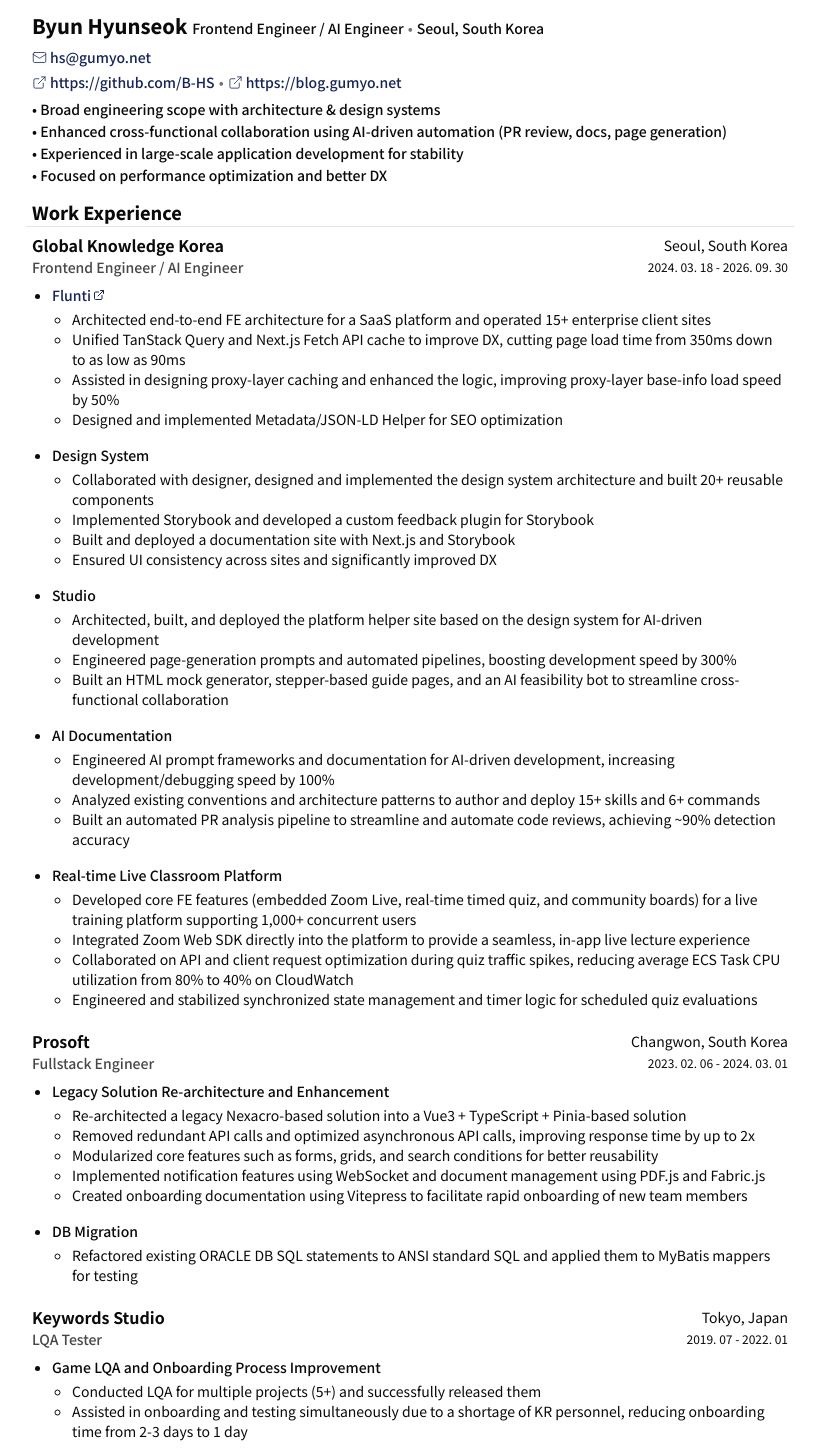
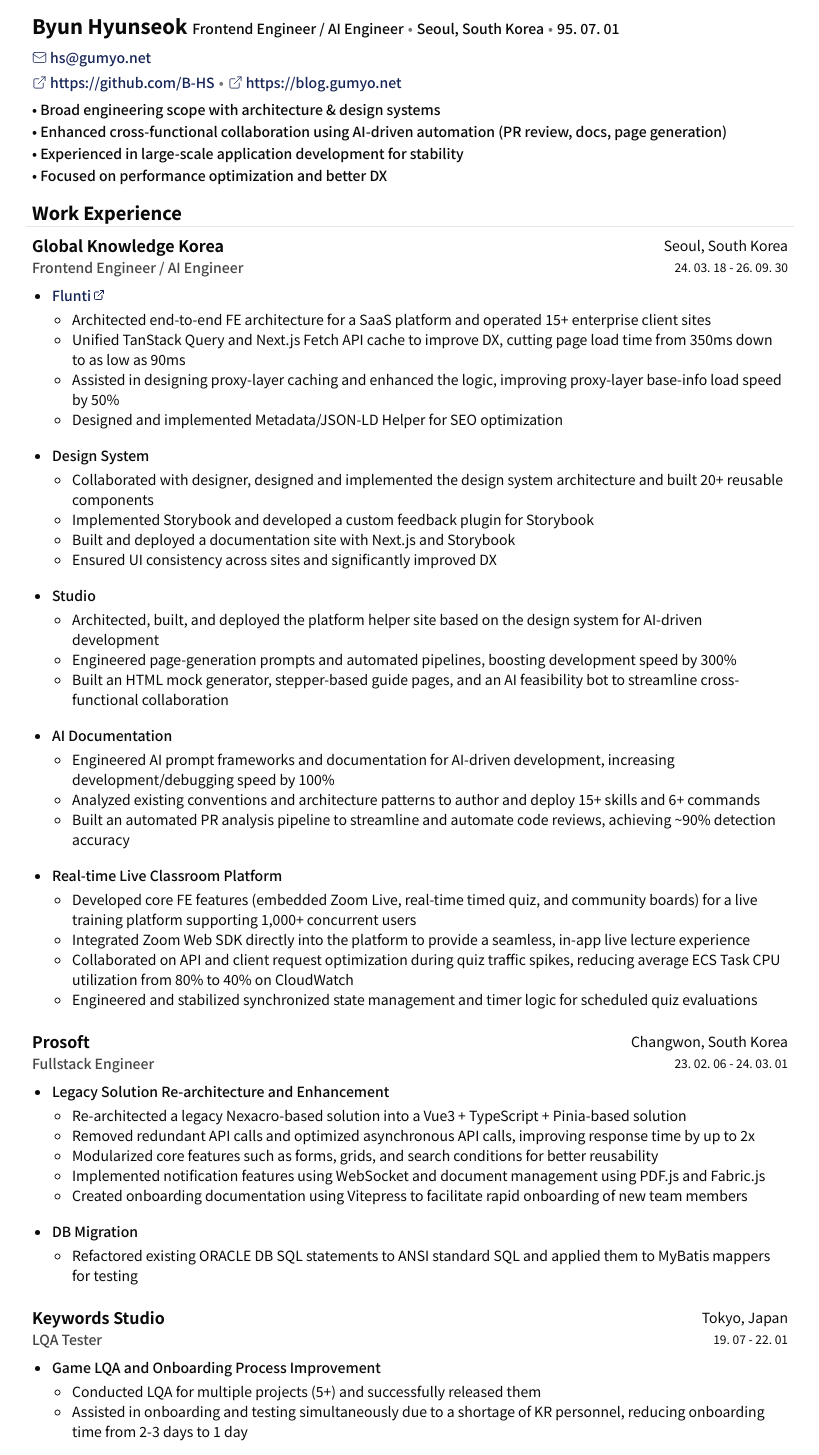
Before and after one commit to B-HS/RESUME, a Next.js app: page /en in a window 1280 px wide. Shown: the whole page, without its empty margins (230-1049 px from the left). Built offline with nearby package versions, Linux system fonts and the light colour scheme.

Commit message:
refactor: seperate section-header and fix several date formats

```diff
--- a/entities/translations/en.ts
+++ b/entities/translations/en.ts
@@ -12,9 +12,10 @@
     GITHUB: 'https://github.com/B-HS',
     INTRODUCE:
         'Broad engineering scope with architecture & design systems \n Enhanced cross-functional collaboration using AI-driven automation (PR review, docs, page generation) \n Experienced in large-scale application development for stability \n Focused on performance optimization and better DX',
+    BIRTHDAY: '95. 07. 01',
     WORK_EXPERIENCE: 'Work Experience',
     WORK_GLOBALKNOWLEDGE_NAME: 'Global Knowledge Korea',
-    WORK_GLOBALKNOWLEDGE_PERIOD: '2024. 03. 18 - 2026. 09. 30',
+    WORK_GLOBALKNOWLEDGE_PERIOD: '24. 03. 18 - 26. 09. 30',
     WORK_GLOBALKNOWLEDGE_LOCATION: 'Seoul, South Korea',
     WORK_GLOBALKNOWLEDGE_ROLE: 'Frontend Engineer / AI Engineer',
 
@@ -37,7 +38,7 @@
     WORK_GLOBALKNOWLEDGE_FLUNTI_SITE: 'https://flunti.io',
 
     WORK_PROSOFT_NAME: 'Prosoft',
-    WORK_PROSOFT_PERIOD: '2023. 02. 06 - 2024. 03. 01',
+    WORK_PROSOFT_PERIOD: '23. 02. 06 - 24. 03. 01',
     WORK_PROSOFT_LOCATION: 'Changwon, South Korea',
     WORK_PROSOFT_ROLE: 'Fullstack Engineer',
     WORK_PROSOFT_MIGRATION_TITLE: 'Legacy Solution Re-architecture and Enhancement',
@@ -48,7 +49,7 @@
         'Refactored existing ORACLE DB SQL statements to ANSI standard SQL and applied them to MyBatis mappers for testing',
 
     WORK_KEYWORDSSTUDIO_NAME: 'Keywords Studio',
-    WORK_KEYWORDSSTUDIO_PERIOD: '2019. 07 - 2022. 01',
+    WORK_KEYWORDSSTUDIO_PERIOD: '19. 07 - 22. 01',
     WORK_KEYWORDSSTUDIO_LOCATION: 'Tokyo, Japan',
     WORK_KEYWORDSSTUDIO_ROLE: 'LQA Tester',
     WORK_KEYWORDSSTUDIO_LQA_TITLE: 'Game LQA and Onboarding Process Improvement',
--- a/entities/translations/jp.ts
+++ b/entities/translations/jp.ts
@@ -12,9 +12,10 @@
     GITHUB: 'https://github.com/B-HS',
     INTRODUCE:
         'アーキテクチャ設計やデザインシステムなど幅広い開発経験 \n AIを活用した自動化（PRレビュー、Docs、ページ生成）による他職種との協力効率化 \n 大規模アプリケーション開発へのサービスの安定性確保の経験 \n 最適化とDX向上を優先した開発を推進',
+    BIRTHDAY: '95. 07. 01',
     WORK_EXPERIENCE: 'Work Experience',
     WORK_GLOBALKNOWLEDGE_NAME: 'Global Knowledge Korea',
-    WORK_GLOBALKNOWLEDGE_PERIOD: '2024. 03. 18 - 2026. 09. 30',
+    WORK_GLOBALKNOWLEDGE_PERIOD: '24. 03. 18 - 26. 09. 30',
     WORK_GLOBALKNOWLEDGE_LOCATION: '韓国、ソウル',
     WORK_GLOBALKNOWLEDGE_ROLE: 'Frontend Engineer / AI Engineer',
 
@@ -37,7 +38,7 @@
     WORK_GLOBALKNOWLEDGE_FLUNTI_SITE: 'https://flunti.io',
 
     WORK_PROSOFT_NAME: 'Prosoft',
-    WORK_PROSOFT_PERIOD: '2023. 02. 06 - 2024. 03. 01',
+    WORK_PROSOFT_PERIOD: '23. 02. 06 - 24. 03. 01',
     WORK_PROSOFT_LOCATION: '韓国、昌原',
     WORK_PROSOFT_ROLE: 'Fullstack Engineer',
     WORK_PROSOFT_MIGRATION_TITLE: 'レガシーソリューションの再設計と高度化',
@@ -47,7 +48,7 @@
     WORK_PROSOFT_DBMIGRATION_DESCRIPTION: '既存のORACLE DB構文のSQL文をANSI標準SQLにリファクタリングし、MyBatisマッパーに適用してテスト',
 
     WORK_KEYWORDSSTUDIO_NAME: 'Keywords Studio',
-    WORK_KEYWORDSSTUDIO_PERIOD: '2019. 07 - 2022. 01',
+    WORK_KEYWORDSSTUDIO_PERIOD: '19. 07 - 2022. 01',
     WORK_KEYWORDSSTUDIO_LOCATION: '日本、東京',
     WORK_KEYWORDSSTUDIO_ROLE: 'LQA Tester',
     WORK_KEYWORDSSTUDIO_LQA_TITLE: 'ゲームLQAおよびオンボーディングプロセスの改善',
--- a/entities/translations/ko.ts
+++ b/entities/translations/ko.ts
@@ -12,9 +12,10 @@
     GITHUB: 'https://github.com/B-HS',
     INTRODUCE:
         '아키텍처 설계 및 디자인 시스템 구축 등 폭넓은 개발 경험 \n AI 기반 자동화(PR리뷰, Docs, 페이지 생성)로 팀 생산성 향상 \n 대규모 트래픽 환경에서의 서비스 안정성 확보 경험 \n 개발에 있어서, 성능 최적화와 DX 향상을 우선목표로 함',
+    BIRTHDAY: '95. 07. 01',
     WORK_EXPERIENCE: 'Work Experience',
     WORK_GLOBALKNOWLEDGE_NAME: '한국글로벌널리지네트웍(주)',
-    WORK_GLOBALKNOWLEDGE_PERIOD: '2024. 03. 18 - 2026. 09. 30',
+    WORK_GLOBALKNOWLEDGE_PERIOD: '24. 03. 18 - 26. 09. 30',
     WORK_GLOBALKNOWLEDGE_LOCATION: '대한민국, 서울',
     WORK_GLOBALKNOWLEDGE_ROLE: 'Frontend Engineer / AI Engineer',
 
@@ -37,7 +38,7 @@
     WORK_GLOBALKNOWLEDGE_FLUNTI_SITE: 'https://flunti.io',
 
     WORK_PROSOFT_NAME: '프로소프트',
-    WORK_PROSOFT_PERIOD: '2023. 02. 06 - 2024. 03. 01',
+    WORK_PROSOFT_PERIOD: '23. 02. 06 - 24. 03. 01',
     WORK_PROSOFT_LOCATION: '대한민국, 창원',
     WORK_PROSOFT_ROLE: 'Fullstack Engineer',
     WORK_PROSOFT_MIGRATION_TITLE: '레거시 솔루션 재설계 및 고도화',
@@ -47,7 +48,7 @@
     WORK_PROSOFT_DBMIGRATION_DESCRIPTION: '기존 ORACLE DB 문법의 SQL문을 ANSI 표준의 SQL로 리팩터링 및 MyBatis mapper에 적용 및 테스트',
 
     WORK_KEYWORDSSTUDIO_NAME: 'Keywords Studio',
-    WORK_KEYWORDSSTUDIO_PERIOD: '2019. 07 - 2022. 01',
+    WORK_KEYWORDSSTUDIO_PERIOD: '19. 07 - 22. 01',
     WORK_KEYWORDSSTUDIO_LOCATION: '일본, 도쿄',
     WORK_KEYWORDSSTUDIO_ROLE: 'LQA Tester',
     WORK_KEYWORDSSTUDIO_LQA_TITLE: '게임 LQA 및 온보딩 프로세스 개선',
--- a/entities/translations/words.ts
+++ b/entities/translations/words.ts
@@ -9,6 +9,7 @@
     'GITHUB',
     'BLOG',
     'INTRODUCE',
+    'BIRTHDAY',
     'WORK_EXPERIENCE',
     'WORK_GLOBALKNOWLEDGE_NAME',
     'WORK_GLOBALKNOWLEDGE_PERIOD',
--- /dev/null
+++ b/features/common/section-header.tsx
@@ -0,0 +1,10 @@
+import { Separator } from '@shared/ui/separator'
+
+export const SectionHeader = ({ title }: { title: string }) => {
+    return (
+        <>
+            <h2 className='text-lg font-extrabold px-1.5 pt-1.75'>{title}</h2>
+            <Separator />
+        </>
+    )
+}
--- a/features/resume/introduce.tsx
+++ b/features/resume/introduce.tsx
@@ -22,7 +22,7 @@
                         </ruby>
                     </h1>
                 </div>
-                <ResumeHeaderList type='text' lang={lang} items={['JOB_TITLE', 'LOCATION']} />
+                <ResumeHeaderList type='text' lang={lang} items={['JOB_TITLE', 'LOCATION', 'BIRTHDAY']} />
             </div>
             <div className='flex flex-wrap gap-1.25 items-center py-0.25'>
                 <ResumeHeaderList type='mail' lang={lang} items={['EMAIL']} isFullWidth />
--- a/features/resume/section.tsx
+++ b/features/resume/section.tsx
@@ -1,6 +1,5 @@
 import { LangType, translator } from '@entities/translations'
 import { WORDS } from '@entities/translations/words'
-import { Separator } from '@shared/ui/separator'
 import { ExternalLink } from 'lucide-react'
 import Link from 'next/link'
 import { FC } from 'react'
@@ -17,13 +16,6 @@
     }
 
     return (
-        <div>
-            {isFirst && (
-                <>
-                    <h2 className='text-lg font-extrabold px-1.5 pt-1.75'>{title}</h2>
-                    <Separator />
-                </>
-            )}
         <div className='p-1.5'>
             <div className='flex justify-between items-center'>
                 <h3 className='text-md font-bold'>{getWorkText('NAME')}</h3>
@@ -63,6 +55,5 @@
                 )
             })}
         </div>
-        </div>
     )
 }
--- a/widgets/resume.tsx
+++ b/widgets/resume.tsx
@@ -1,4 +1,5 @@
 import { LangType, translator } from '@entities/translations'
+import { SectionHeader } from '@features/common/section-header'
 import { Introduce } from '@features/resume/introduce'
 import { ResumeSection } from '@features/resume/section'
 import { FC } from 'react'
@@ -10,6 +11,7 @@
     return (
         <div className='flex flex-col'>
             <Introduce lang={lang} />
+            <SectionHeader title={t('WORK_EXPERIENCE')} />
             <ResumeSection
                 isFirst
                 workName='GLOBALKNOWLEDGE'
```
Lines whose indentation alone changed are shown as unchanged.
